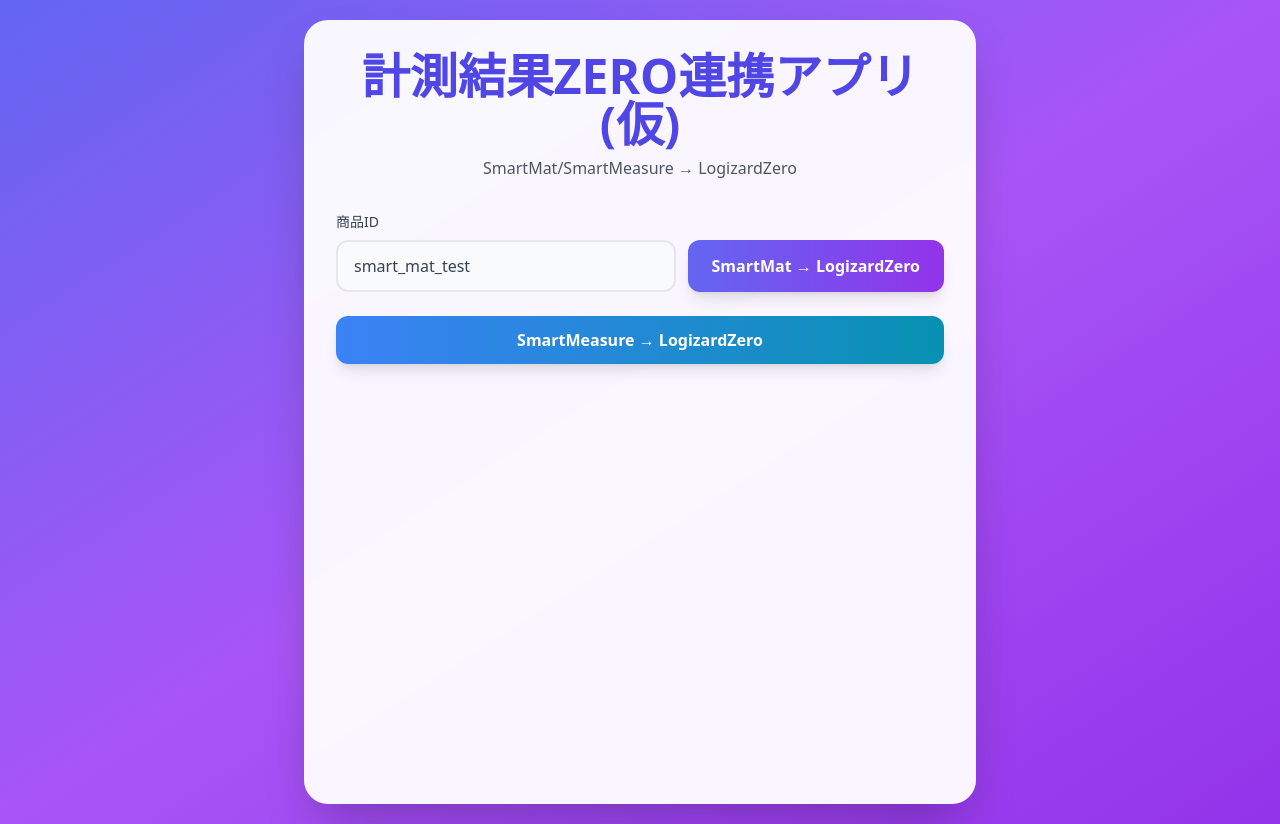
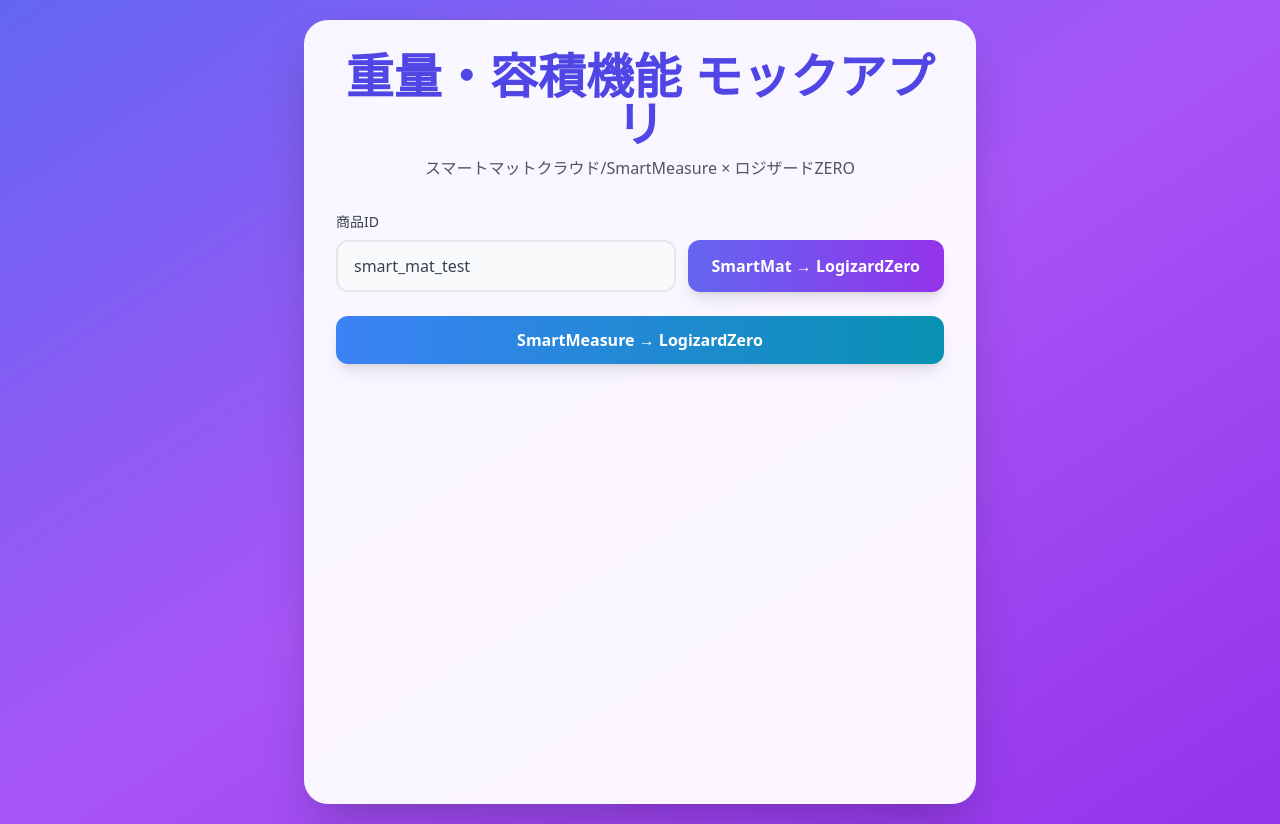
Before and after one commit to k-yamasaki-logizard/poc_smart_mat, a website with bundled scripts: page app/static/index.html in a window 1280 px wide. Built offline with nearby package versions, Linux system fonts and the light colour scheme.

Commit message:
タイトル/サブタイトルを坪田さん案に変更

```diff
--- a/app/static/index.html
+++ b/app/static/index.html
@@ -4,7 +4,7 @@
 <head>
     <meta charset="UTF-8">
     <meta name="viewport" content="width=device-width, initial-scale=1.0">
-    <title>計測結果ZERO連携アプリ(仮)</title>
+    <title>重量・容積機能 モックアプリ</title>
     <script src="https://cdn.tailwindcss.com"></script>
     <link rel="stylesheet" href="styles.css">
 </head>
@@ -14,8 +14,8 @@
         class="w-full max-w-full sm:max-w-2xl mx-auto bg-white/95 backdrop-blur-sm rounded-xl sm:rounded-3xl p-4 sm:p-8 shadow-2xl min-h-[calc(100vh-1rem)] sm:min-h-auto">
         <header class="text-center mb-4 sm:mb-8">
             <h1 class="text-2xl sm:text-4xl md:text-5xl font-bold text-indigo-600 mb-1 sm:mb-2">
-                計測結果ZERO連携アプリ(仮)</h1>
-            <p class="text-sm sm:text-base text-gray-600">SmartMat/SmartMeasure → LogizardZero</p>
+                重量・容積機能 モックアプリ</h1>
+            <p class="text-sm sm:text-base text-gray-600">スマートマットクラウド/SmartMeasure × ロジザードZERO</p>
         </header>
 
         <div class="mb-4 sm:mb-6">
```
